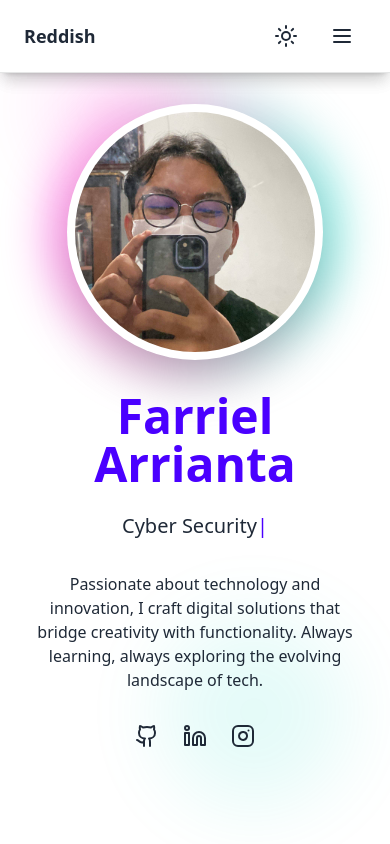
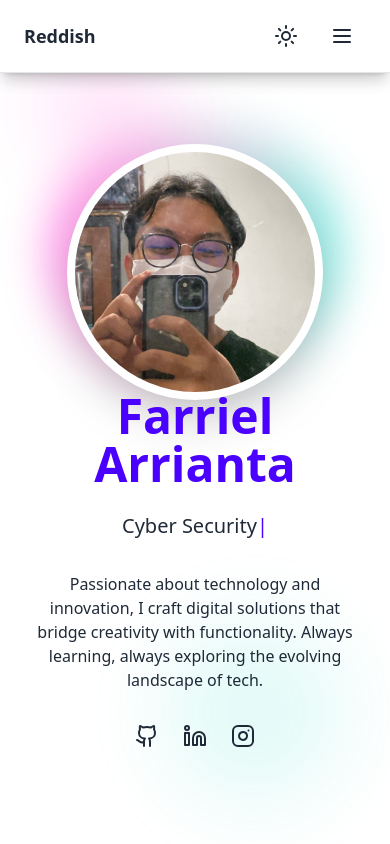
Before and after one commit to reddishowo/reddishowo-portfolio, a Next.js app: page / in a window 390 px wide. Shown: the top 844 px of the page. Built offline with nearby package versions, Linux system fonts and the light colour scheme.

Commit message:
fix homepage margin top in mobile phone

```diff
--- a/src/components/homepage.tsx
+++ b/src/components/homepage.tsx
@@ -77,9 +77,9 @@ const HomePage = () => {
           >
             <div className="w-64 h-64 relative">
               <div
-                className="absolute -inset-4 bg-gradient-to-r from-secondary to-accent rounded-full blur-xl opacity-50 animate-pulse"
+                className="absolute -inset-4 bg-gradient-to-r from-secondary to-accent rounded-full blur-xl opacity-50 animate-pulse mt-10"
               ></div>
-              <div className="relative z-10 w-full h-full bg-base-100 p-2 rounded-full shadow-2xl">
+              <div className="relative z-10 w-full h-full bg-base-100 p-2 rounded-full shadow-2xl mt-10">
                 <Image
                   src="/images/me.jpg"
                   alt="Profile"
```
